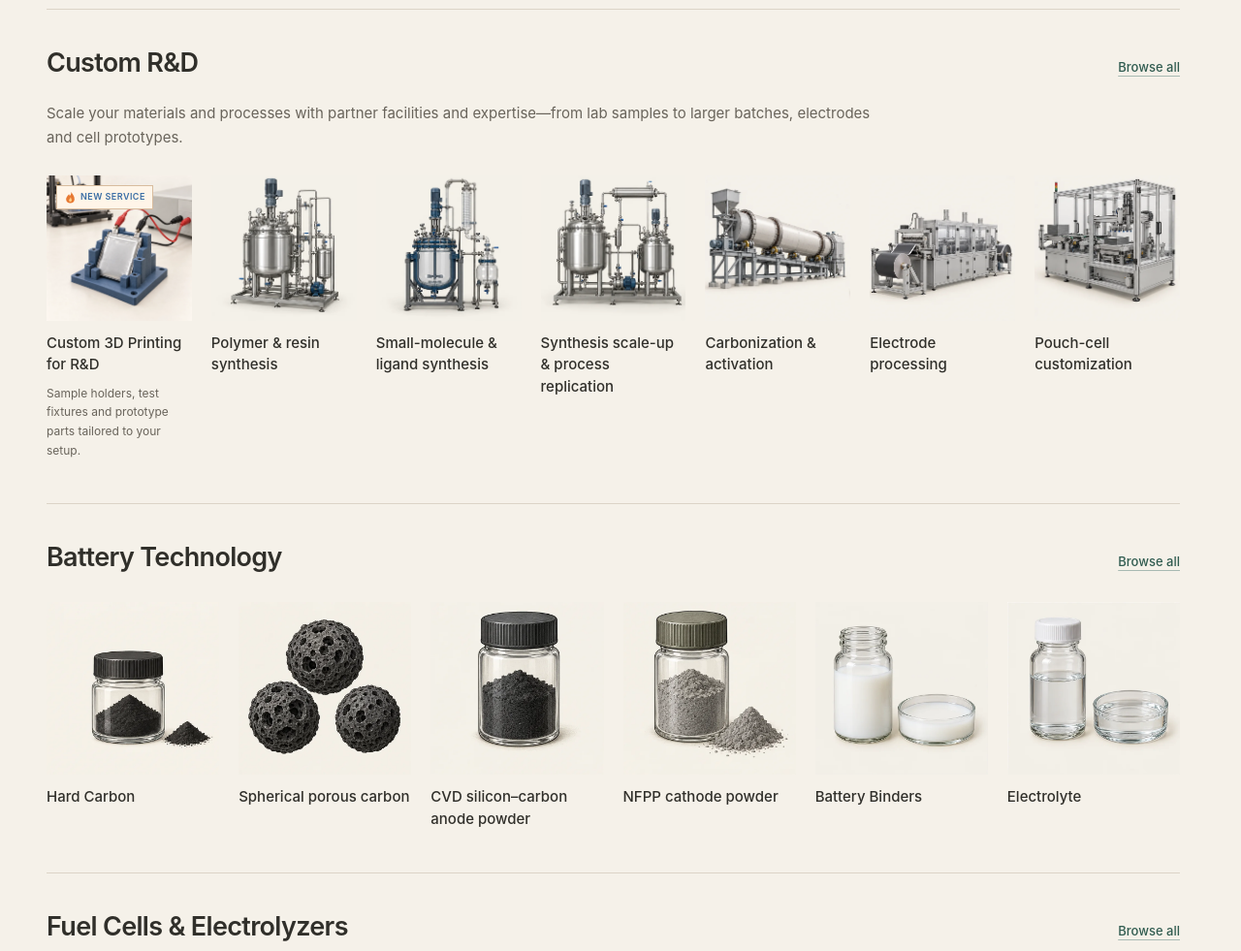
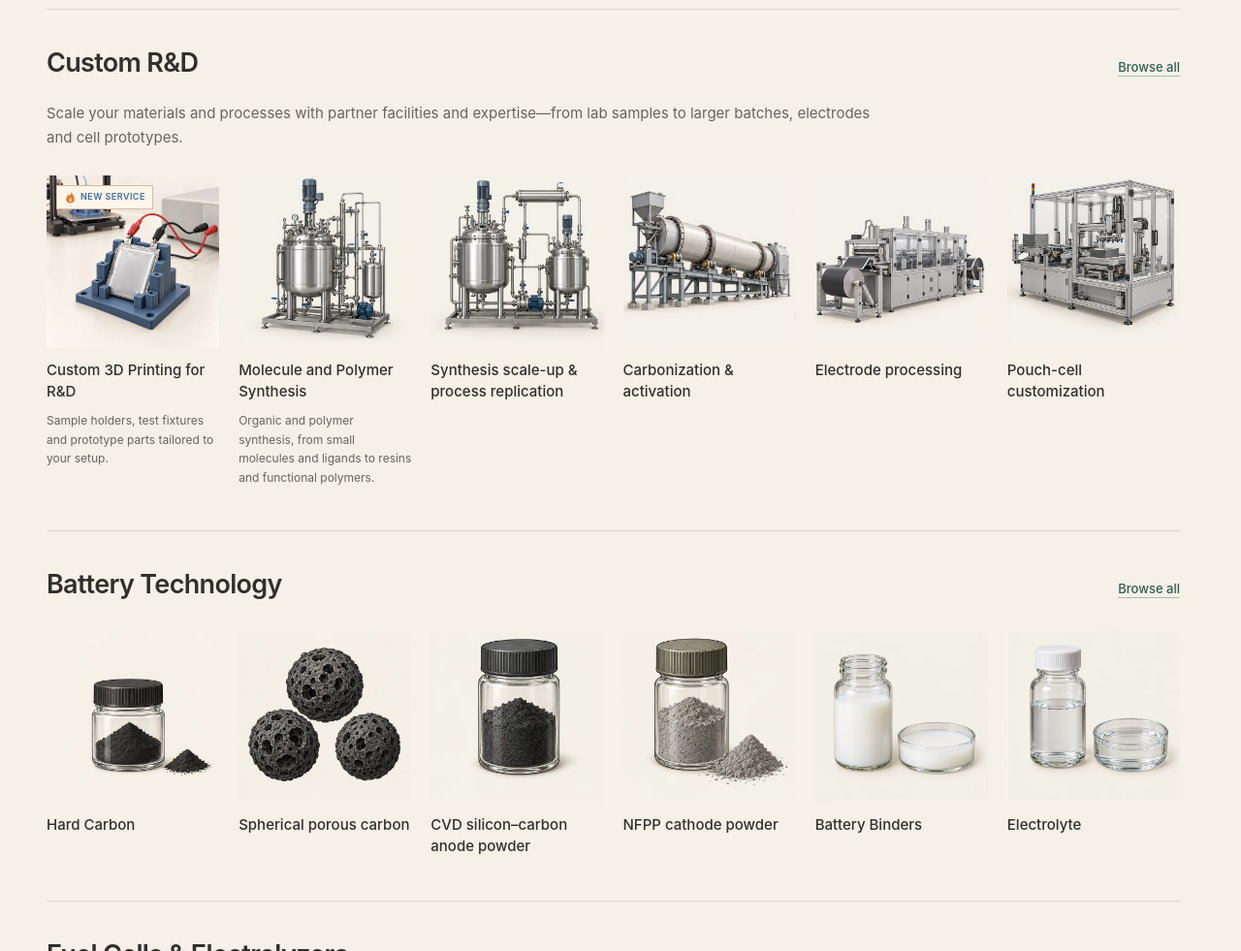
Before and after one commit to JoeyUSTC/Jaford-Website, a website built with Vite: page index.html in a window 1280 px wide. Shown: the part 856-1837 px from the top of the page at 97% size. Built offline with nearby package versions, Linux system fonts and the light colour scheme.

Commit message:
Combine molecule and polymer synthesis services

```diff
--- a/src/catalog.js
+++ b/src/catalog.js
@@ -486,7 +486,7 @@ const s = (id, name, description, scope, inputs, deliverables, boundary) => ({
   deliverables,
   boundary,
 });
-export const services = [
+const serviceRecords = [
   {
     id: "custom-3d-printing",
     name: "Custom 3D Printing for R&D",
@@ -710,4 +710,20 @@ export const services = [
   ),
 ];
 
+// Keep the original synthesis records and PDF identities for later spec work.
+export const legacyServices = serviceRecords.filter(item => ["polymer-resin-synthesis", "small-molecule-synthesis"].includes(item.id));
+export const serviceAliases = { "small-molecule-synthesis": "polymer-resin-synthesis" };
+export const services = serviceRecords
+  .filter(item => !serviceAliases[item.id])
+  .map(item => item.id === "polymer-resin-synthesis" ? {
+    ...item,
+    name: "Molecule and Polymer Synthesis",
+    description: "Custom organic and polymer synthesis for materials research and development, covering small molecules and ligands, functional intermediates, monomers, resins and functional polymers. We bring together route development, reaction optimization, polymerization, purification and characterization through specialist partner laboratories and factories—from exploratory samples and repeat synthesis to larger-batch development. Share a target structure, reference procedure or required material function so we can assess the synthesis route, quantities and analytical requirements.",
+    preview: "Organic and polymer synthesis, from small molecules and ligands to resins and functional polymers.",
+    scope: legacyServices.flatMap(service => service.scope),
+    inputs: legacyServices.flatMap(service => service.inputs),
+    deliverables: legacyServices.flatMap(service => service.deliverables),
+    boundary: "Route feasibility, repeatability, quantity, analytical methods and acceptance criteria are assessed for each project; no blanket purity, yield or performance guarantee.",
+  } : item);
+
 services.find(s => s.id === "renewable-coupled-testing").preview = "Electrolysis validation under variable renewable power.";
--- a/src/main.js
+++ b/src/main.js
@@ -1,7 +1,7 @@
 import { specifications } from "./specifications.js";
 import { cases, unnumberedCases, caseAliases } from "./cases.js";
 import { technologies, areaAliases } from "./technologies.js";
-import { products, services, productAliases } from "./catalog.js";
+import { products, services, productAliases, serviceAliases } from "./catalog.js";
 import {
   home,
   contactPage,
@@ -240,7 +240,8 @@ function renderRoute(focus = false) {
   const area = technologies.find((t) => path === `/technologies/${t.id}`);
   const productId = path.startsWith("/products/") ? path.slice("/products/".length) : "";
   const product = products.find(p => p.id === (productAliases[productId] || productId));
-  const service = services.find((s) => path === `/services/${s.id}`);
+  const serviceId = path.startsWith("/services/") ? path.slice("/services/".length) : "";
+  const service = services.find(s => s.id === (serviceAliases[serviceId] || serviceId));
   const caseItem = [...cases, ...unnumberedCases].find((item) => path === `/cases/${item.id}`);
   let html;
   let title = "JAFORD";
--- a/src/specifications.js
+++ b/src/specifications.js
@@ -1,5 +1,5 @@
 import { specFields } from "./spec-fields.js";
-import { products, services } from "./catalog.js";
+import { products, services, legacyServices } from "./catalog.js";
 import { materialOptions, analogs } from "./spec-data.js";
 
 export const specifications = new Map();
@@ -24,4 +24,4 @@ export function optionsFor(item, kind = "product") {
 }
 // The PDF build and browser use the same complete registry.
 for (const item of products) optionsFor(item);
-for (const item of services) optionsFor(item, "service");
+for (const item of [...legacyServices, ...services]) optionsFor(item, "service");
--- a/src/style.css
+++ b/src/style.css
@@ -1543,8 +1543,6 @@ h1[tabindex="-1"]:focus,
 .social-wechat { color: #07c160; }
 .social-douyin { color: #161823; }
 
-@media (min-width: 1280px) { #custom-rd .sector-grid { grid-template-columns: repeat(7, minmax(0, 1fr)); } }
-
 .spec-dialog .spec-table { margin: 0; table-layout: fixed; }
 .spec-dialog .spec-table th { width: 42%; }
 .spec-dialog .spec-table td { width: 58%; }
--- a/src/technologies.js
+++ b/src/technologies.js
@@ -12,11 +12,11 @@ export const areaAliases = {
 export const technologies = [
   {
     id: "custom-rd", nav: "Custom R&D", name: "Custom R&D",
-    featuredIds: ["custom-3d-printing", "polymer-resin-synthesis", "small-molecule-synthesis", "synthesis-scale-up", "carbonization-activation", "electrode-processing", "pouch-cell-customization"],
+    featuredIds: ["custom-3d-printing", "polymer-resin-synthesis", "synthesis-scale-up", "carbonization-activation", "electrode-processing", "pouch-cell-customization"],
     homeDescription: "Scale your materials and processes with partner facilities and expertise—from lab samples to larger batches, electrodes and cell prototypes.",
     description: "Connect your lab innovation with specialist synthesis, processing and validation resources—from small samples to larger batches and working prototypes.",
     productIds: [], serviceIds: [
-      "custom-3d-printing", "polymer-resin-synthesis", "small-molecule-synthesis", "synthesis-scale-up",
+      "custom-3d-printing", "polymer-resin-synthesis", "synthesis-scale-up",
       "functional-materials-development", "carbonization-activation", "sintering-heat-treatment",
       "electrode-processing", "pouch-cell-customization", "research-procurement",
       "battery-testing", "stack-testing", "renewable-coupled-testing", "material-characterization",
```
Also changed, not shown: AGENTS.md (+4 -2 lines), docs/content-sources.md (+4 -0 lines), tests/catalog.spec.js (+7 -1 lines), tests/homepage.spec.js (+3 -3 lines), tests/layout-service.spec.js (+23 -0 lines), README.md.
